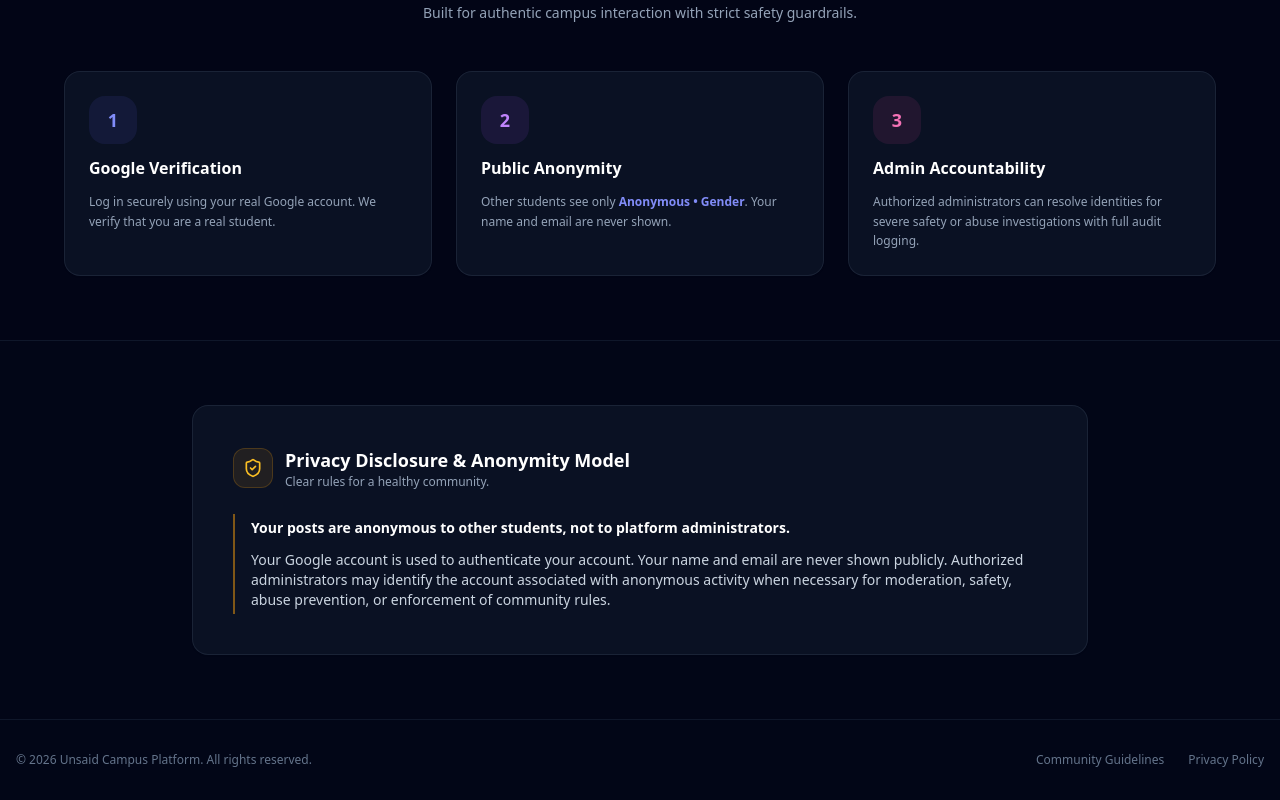
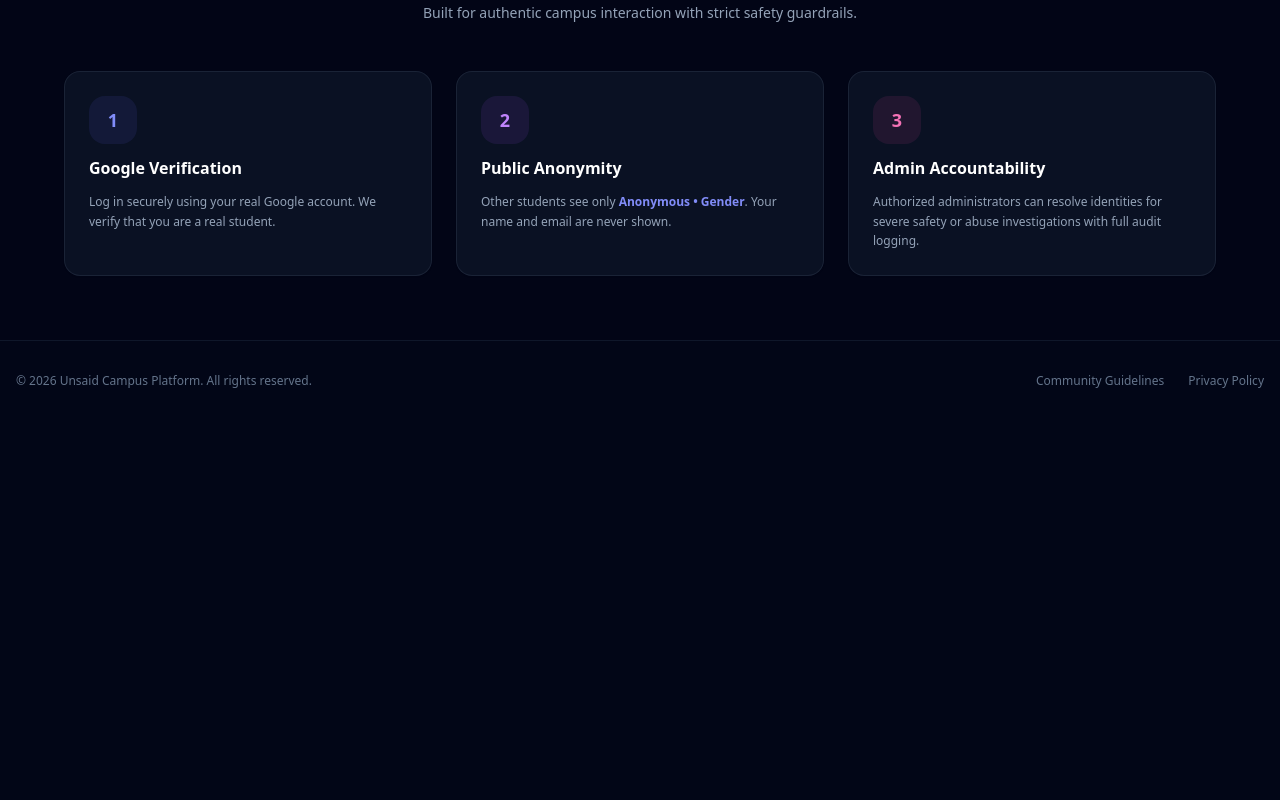
Before and after one commit to chillpill999/unsaid-campus-confessions, a Next.js app: page / in a window 1280 px wide. Shown: the part 773-1573 px from the top of the page. After the commit the page ends 1194 px from the top, so only its background shows below. Built offline with nearby package versions, Linux system fonts and the light colour scheme.

Commit message:
style: remove privacy disclosure card from landing page

```diff
--- a/app/page.tsx
+++ b/app/page.tsx
@@ -133,29 +133,7 @@ export default function LandingPage() {
         </div>
       </section>
 
-      {/* Why Anonymous & Privacy Disclosure Section */}
-      <section className="py-16 px-4 border-t border-slate-900">
-        <div className="max-w-4xl mx-auto glass-card p-8 sm:p-10 space-y-6">
-          <div className="flex items-center gap-3">
-            <div className="w-10 h-10 rounded-xl bg-amber-500/10 border border-amber-500/20 text-amber-400 flex items-center justify-center">
-              <ShieldCheck className="w-5 h-5" />
-            </div>
-            <div>
-              <h2 className="text-lg font-bold text-white">Privacy Disclosure & Anonymity Model</h2>
-              <p className="text-xs text-slate-400">Clear rules for a healthy community.</p>
-            </div>
-          </div>
 
-          <div className="text-xs sm:text-sm text-slate-300 space-y-3 leading-relaxed border-l-2 border-amber-500/50 pl-4 py-1">
-            <p>
-              <strong className="text-white">Your posts are anonymous to other students, not to platform administrators.</strong>
-            </p>
-            <p>
-              Your Google account is used to authenticate your account. Your name and email are never shown publicly. Authorized administrators may identify the account associated with anonymous activity when necessary for moderation, safety, abuse prevention, or enforcement of community rules.
-            </p>
-          </div>
-        </div>
-      </section>
 
       {/* Footer */}
       <footer className="mt-auto border-t border-slate-900 py-8 px-4 text-center text-xs text-slate-500">
```
